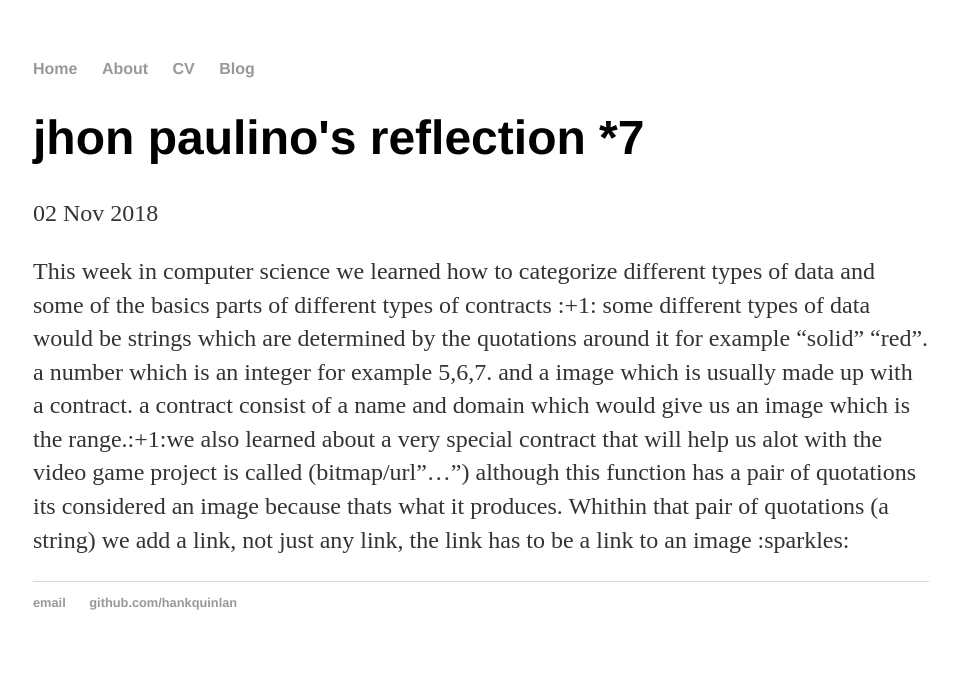
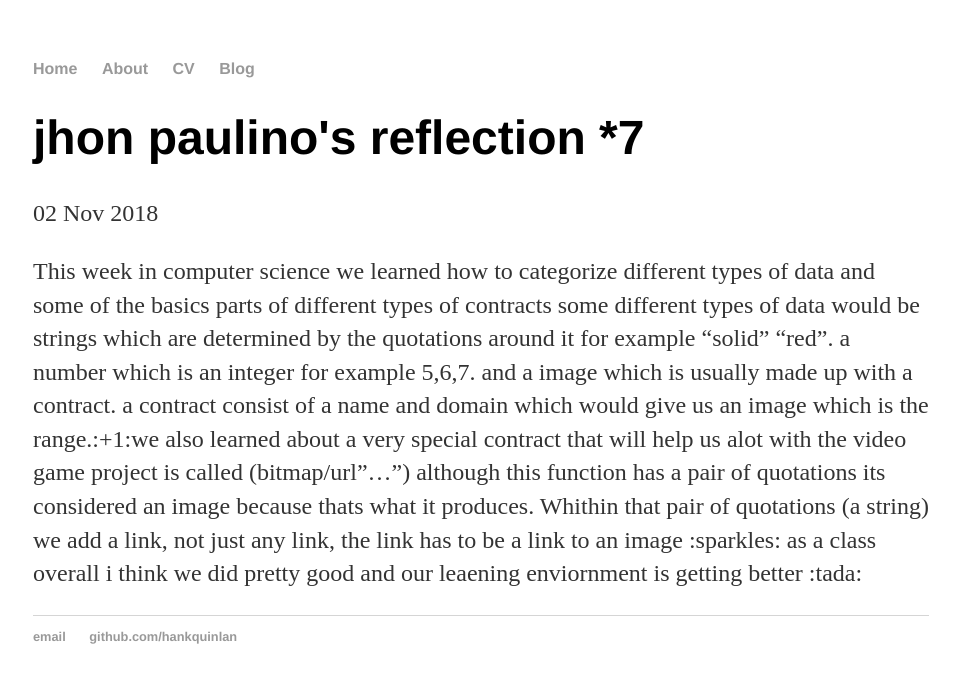
Before and after one commit to jhonp9659/jhonp9659.github.io, a Jekyll site: the page built from _posts/2018-11-02-reflection.md, in a window 1280 px wide. Shown: the top 683 px of the page, without its empty margins (159-1119 px from the left). Built offline with Jekyll 4.4.1, drawn with Linux system fonts in a browser that asks for light colours.

Commit message:
Update 2018-11-02-reflection.md

```diff
--- a/_posts/2018-11-02-reflection.md
+++ b/_posts/2018-11-02-reflection.md
@@ -4,4 +4,4 @@ title: jhon paulino's reflection *7
 date: 2018-11-02
 ---
 
-This week in computer science we learned how to categorize different types of data and some of the basics parts of different types of contracts :+1: some different types of data would be strings which are determined by the quotations around it for example "solid" "red".  a number which is an integer for example 5,6,7. and a image which is usually made up with a contract. a contract consist of a name and  domain which would give us an image which is the range.:+1:we also learned about a very special contract that will help us alot with the video game project is called (bitmap/url"...") although this function has a pair of quotations its considered an image because thats what it produces. Whithin that pair of quotations (a string) we add a link, not just any link, the link has to be a link to an image :sparkles:
+This week in computer science we learned how to categorize different types of data and some of the basics parts of different types of contracts some different types of data would be strings which are determined by the quotations around it for example "solid" "red".  a number which is an integer for example 5,6,7. and a image which is usually made up with a contract. a contract consist of a name and  domain which would give us an image which is the range.:+1:we also learned about a very special contract that will help us alot with the video game project is called (bitmap/url"...") although this function has a pair of quotations its considered an image because thats what it produces. Whithin that pair of quotations (a string) we add a link, not just any link, the link has to be a link to an image :sparkles: as a class overall i think we did pretty good and our leaening enviornment is getting better :tada:
```
